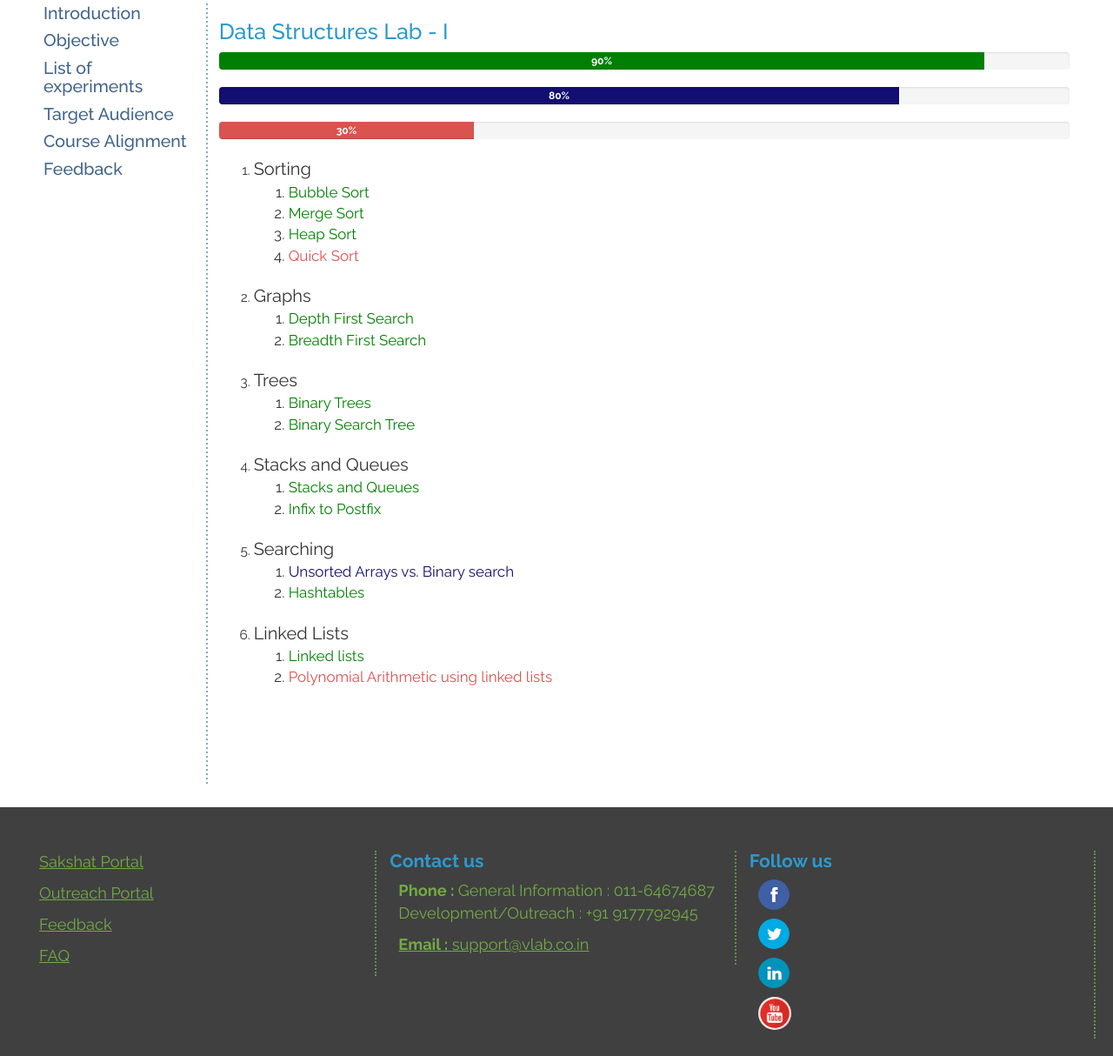
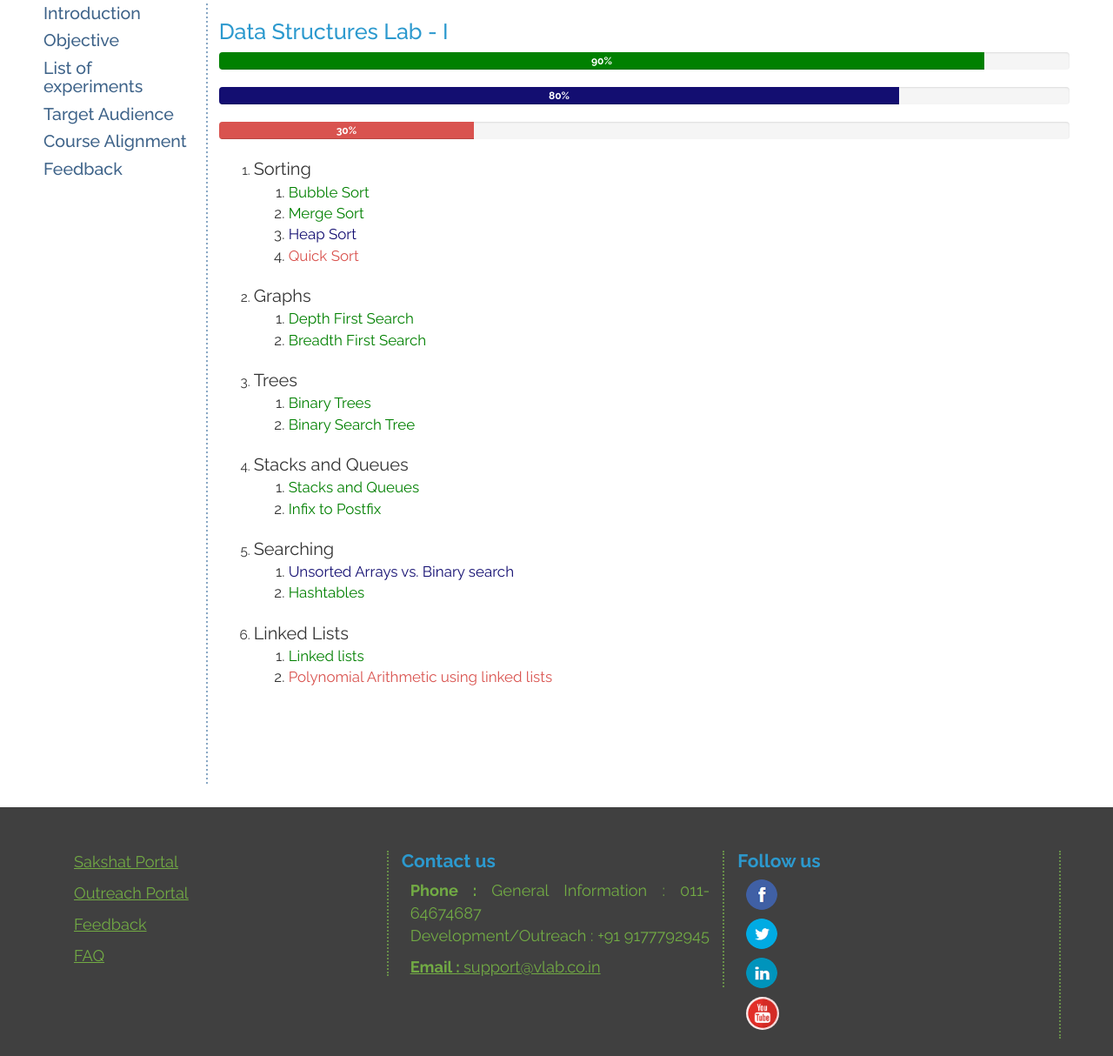
Before and after one commit to virtual-labs/lab-data-structures-lab-I-iiith, a plain HTML site: page src/lab/List of experiments.html in a window 1280 px wide. Shown: the part 176-1390 px from the top of the page at 87% size. Drawn offline with Linux system fonts and the light colour scheme; files that its build step writes are made by us from their sources; a script that the page names is missing; files whose address does not match are found by name.

Commit message:
fix issues

```diff
--- a/src/lab/List of experiments.html
+++ b/src/lab/List of experiments.html
@@ -126,7 +126,7 @@
 			<ol>
 				<li><a style="color: #008000;" href="http://exp-iiith.vlabs.ac.in/bs/exp.html" target="_blank">Bubble Sort</a></li>
 				<li><a style="color: #008000;" href="http://exp-iiith.vlabs.ac.in/ms/exp.html" target="_blank">Merge Sort</li>
-				<li><a style="color: #008000;" href="http://exp-iiith.vlabs.ac.in/hs/exp.html" target="_blank">Heap Sort</a></li>
+				<li><a style="color: #130e71;" href="http://exp-iiith.vlabs.ac.in/hs/exp.html" target="_blank">Heap Sort</a></li>
 				<li><a style="color: #d9534f;pointer-events:none;" href="#" target="_blank">Quick Sort</a></li>
 			</ol>
 		</li><br/>
--- a/src/themes/green-icon/css/style.css
+++ b/src/themes/green-icon/css/style.css
@@ -1356,6 +1356,8 @@ footer{
 
 .footer-div {
 	margin-top: inherit !important;
+	padding-left: 60px !important;
+	padding-right: 60px !important;
 }
 
 /* To justify the paragraph text */
```
